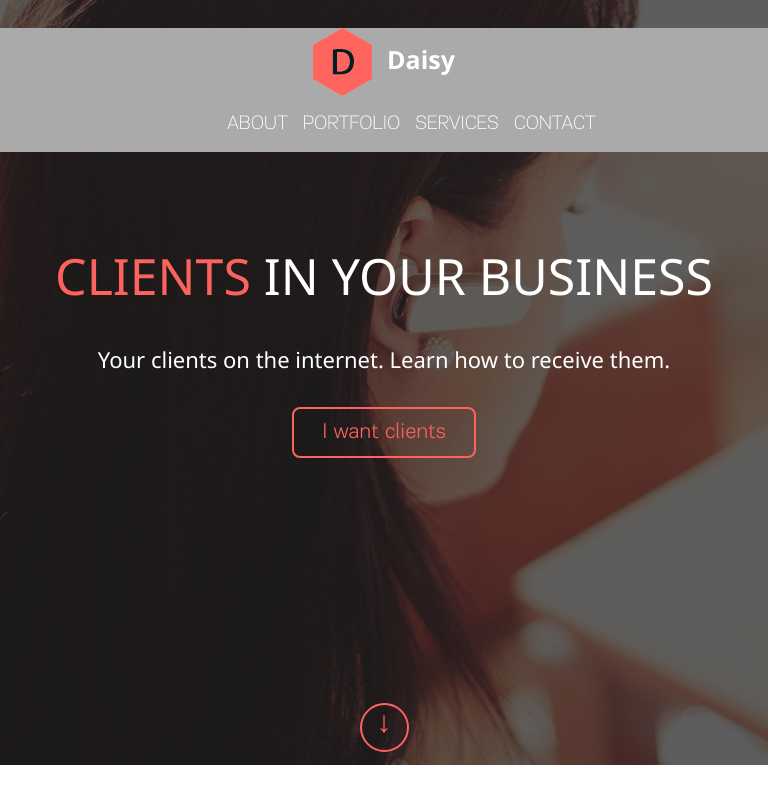
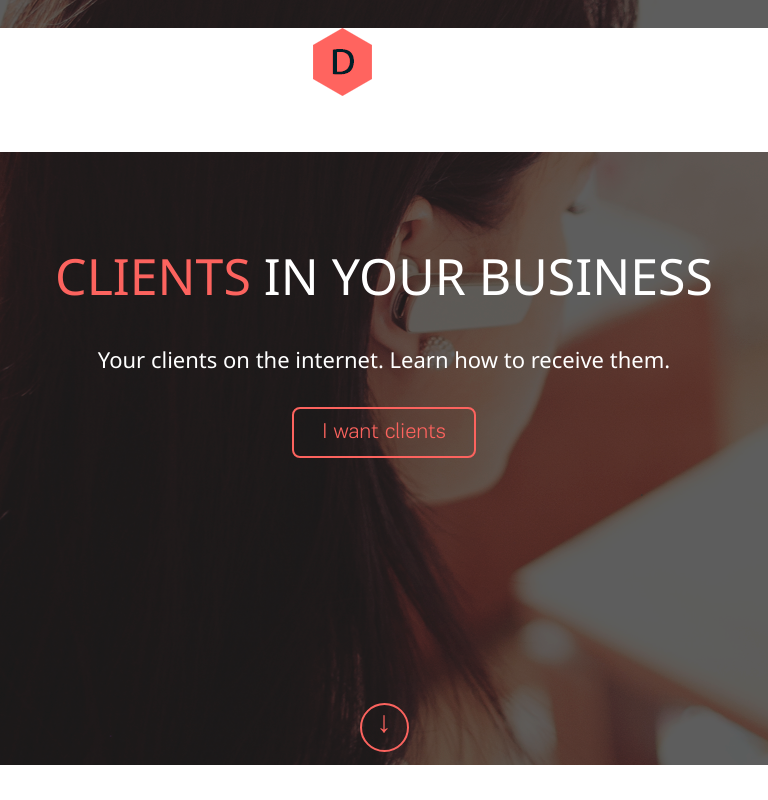
Before and after one commit to NightMareStories/GitTest, a plain HTML site: page index.html in a window 768 px wide. Shown: the top 800 px of the page. Drawn offline with nearby package versions, Linux system fonts and the light colour scheme.

Commit message:
different color

```diff
--- a/css/media.css
+++ b/css/media.css
@@ -2,7 +2,7 @@
     nav {
         flex-direction: column;
         justify-content: center;
-        background-color: #aaa;
+        background-color: #fff;
     }
 
     body .expand {
```
